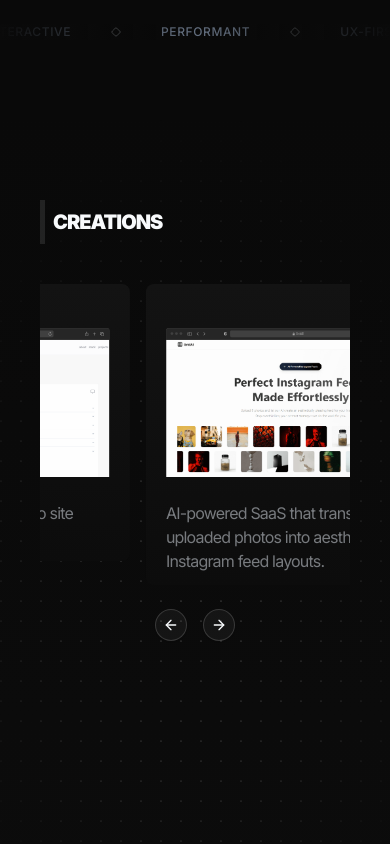
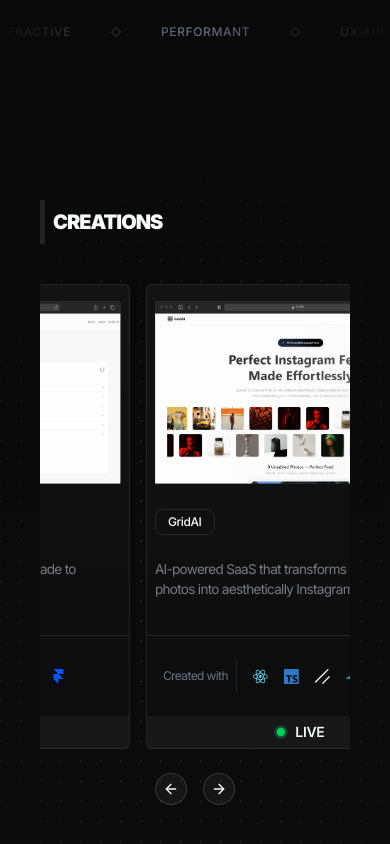
Before and after one commit to hassohamid/Portfolio-V1, a React (Vite) app: page / in a window 390 px wide. Shown: the part 1708-2552 px from the top of the page. Built offline with nearby package versions, Linux system fonts and the light colour scheme.

Commit message:
MobileFixed

```diff
--- a/src/layout/Projects.tsx
+++ b/src/layout/Projects.tsx
@@ -17,6 +17,7 @@ import { Safari } from "@/components/magicui/safari";
 import { Button } from "@/components/ui/button";
 import { Dock, DockIcon } from "@/components/magicui/dock";
 import { Separator } from "@/components/ui/separator";
+import { Badge } from "@/components/ui/badge";
 
 export default function Projects() {
   const { theme } = useTheme();
@@ -26,7 +27,8 @@ export default function Projects() {
   const autoplayPlugin = useRef(
     AutoPlay({
       delay: 3000,
-      stopOnMouseEnter: true,
+      stopOnMouseEnter: false,
+      stopOnInteraction: false,
     })
   );
 
@@ -69,8 +71,8 @@ export default function Projects() {
                 {ProjectList.map((project) => {
                   return (
                     <CarouselItem className="">
-                      <Card className=" flex flex-col overflow-hidden  py-0 bg-gradient-to-t shadow-none  dark:from-[rgb(12,12,12)] from-[rgb(252,252,252)] to-[rgb(241,241,241)] dark:to-[rgb(19,19,19)] border-0 rounded-md sm:rounded-none  ">
-                        <div className="overflow-hidden">
+                      <Card className=" flex flex-col overflow-hidden  py-0 bg-gradient-to-t shadow-none  dark:from-[rgb(12,12,12)] from-[rgb(252,252,252)] to-[rgb(241,241,241)] dark:to-[rgb(19,19,19)] sm:border-0 rounded-sm sm:rounded-none  ">
+                        <div className="overflow-hidden hidden sm:flex">
                           <motion.a
                             initial={{ y: 20 }}
                             whileHover={{ y: 0 }}
@@ -86,9 +88,50 @@ export default function Projects() {
                             />
                           </motion.a>
                         </div>
-                        <p className=" tracking-tighter px-5 pb-3  text-primary/50 ">
+                        <a href={project.deployment} target="_blank">
+                          <Safari
+                            imageSrc={project.img}
+                            url={project.name}
+                            className="cursor-pointer size-full sm:hidden pt-4  px-2 "
+                          />
+                        </a>
+                        <h1 className="sm:hidden px-2 font-bold tracking-tight">
+                          <Badge variant="outline" className="px-3 py-1 ">
+                            {project.name}
+                          </Badge>
+                        </h1>
+                        <p className=" sm:text-center  tracking-tighter px-2 text-[13.5px] sm:px-5 pb-3 text-primary/50 ">
                           {project.description}
                         </p>
+                        <Separator />
+                        <div className="sm:hidden flex items-center gap-4 px-2">
+                          <p className="text-xs border-r-1 p-2 tracking-tighter text-muted-foreground/70">
+                            Created with
+                          </p>
+
+                          {project.technologies.map((tech) => {
+                            return <tech.icon color={tech.color} size={15} />;
+                          })}
+                        </div>
+
+                        <Button
+                          asChild
+                          size="sm"
+                          variant="outline"
+                          className="border-none shadow-md rounded-none  sm:hidden"
+                        >
+                          <a
+                            target="_blank"
+                            href={project.deployment}
+                            className="flex items-center gap-1 tracking-tight font-semibold shadow-none "
+                          >
+                            <span className="relative flex h-2 w-2 mr-1">
+                              <span className="animate-ping absolute h-full w-full rounded-full bg-green-400 opacity-75"></span>
+                              <span className="rounded-full h-full w-full bg-green-500"></span>
+                            </span>
+                            LIVE
+                          </a>
+                        </Button>
                       </Card>
                       <div className=" items-center justify-center hidden sm:flex  ">
                         <Dock
@@ -141,7 +184,7 @@ export default function Projects() {
                 })}
               </CarouselContent>
             </div>
-            <div className="flex justify-center gap-4 mt-10">
+            <div className="flex justify-center gap-4 mt-10 sm:hidden">
               <CarouselPrevious className="static cursor-pointer  " />
               <CarouselNext className="static cursor-pointer   " />
             </div>
```
